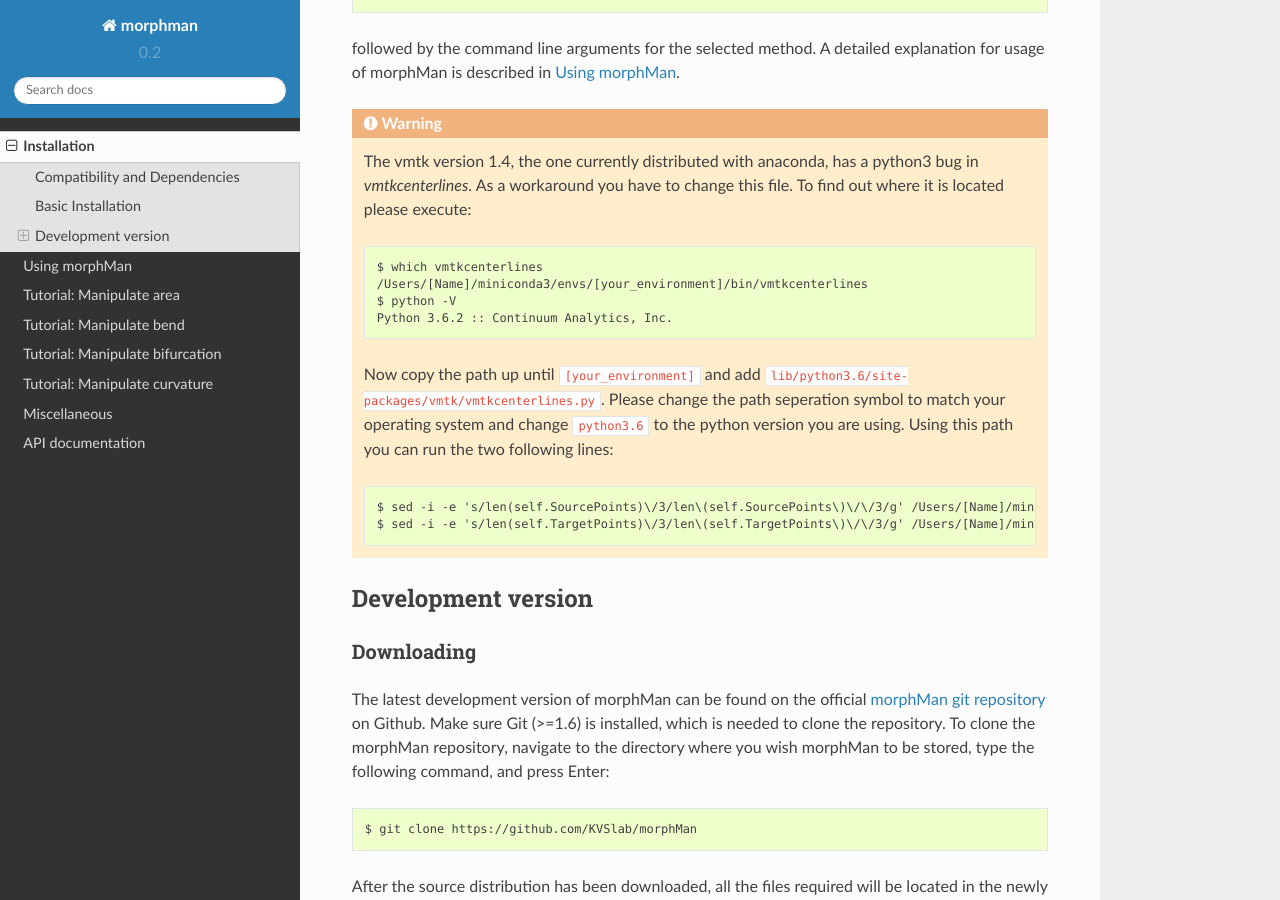
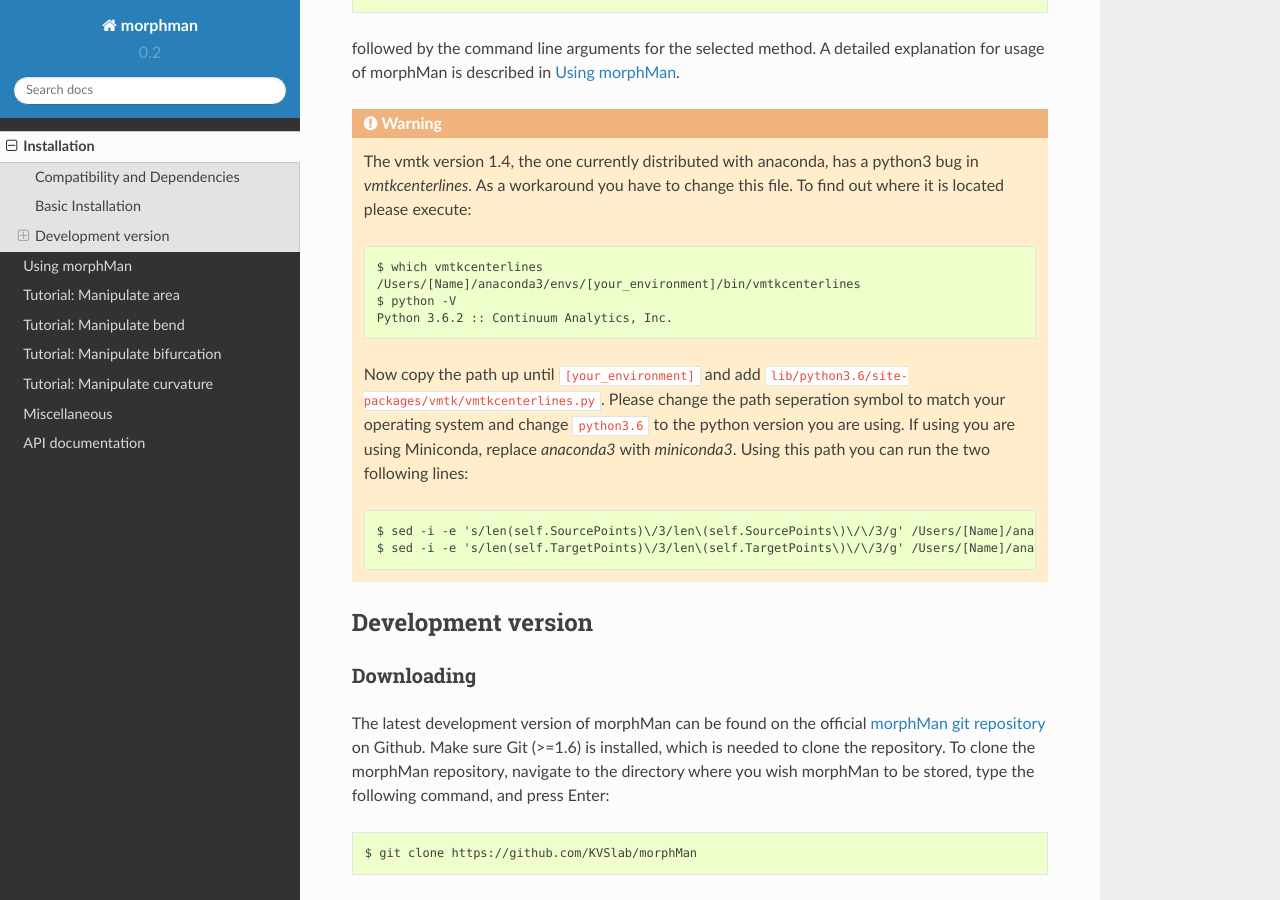
Before and after one commit to KVSlab/morphMan, a Sphinx documentation site: the page built from docs/source/installation.rst, in a window 1280 px wide and 900 px high, scrolled down 988 px. Built offline with Sphinx 7.4.7 and the Read the Docs theme 2.0.0, drawn with Linux system fonts in a browser that asks for light colours.

Commit message:
Update installation warning with anaconda vs miniconda selection

```diff
--- a/docs/source/installation.rst
+++ b/docs/source/installation.rst
@@ -42,14 +42,14 @@ followed by the command line arguments for the selected method. A detailed expla
 .. WARNING:: The vmtk version 1.4, the one currently distributed with anaconda, has a python3 bug in `vmtkcenterlines`. As a workaround you have to change this file. To find out where it is located please execute::
 
     $ which vmtkcenterlines
-    /Users/[Name]/miniconda3/envs/[your_environment]/bin/vmtkcenterlines
+    /Users/[Name]/anaconda3/envs/[your_environment]/bin/vmtkcenterlines
     $ python -V
     Python 3.6.2 :: Continuum Analytics, Inc.
 
-  Now copy the  path up until ``[your_environment]`` and add ``lib/python3.6/site-packages/vmtk/vmtkcenterlines.py``. Please change the path seperation symbol to match your operating system and change ``python3.6`` to the python version you are using. Using this path you can run the two following lines::
+  Now copy the path up until ``[your_environment]`` and add ``lib/python3.6/site-packages/vmtk/vmtkcenterlines.py``. Please change the path seperation symbol to match your operating system and change ``python3.6`` to the python version you are using. If using you are using Miniconda, replace `anaconda3` with `miniconda3`. Using this path you can run the two following lines::
 
-    $ sed -i -e 's/len(self.SourcePoints)\/3/len\(self.SourcePoints\)\/\/3/g' /Users/[Name]/miniconda3/envs/[your_environment]/lib/python3.6/site-packages/vmtk/vmtkcenterlines.py
-    $ sed -i -e 's/len(self.TargetPoints)\/3/len\(self.TargetPoints\)\/\/3/g' /Users/[Name]/miniconda3/envs/[your_environment]/lib/python3.6/site-packages/vmtk/vmtkcenterlines.py
+    $ sed -i -e 's/len(self.SourcePoints)\/3/len\(self.SourcePoints\)\/\/3/g' /Users/[Name]/anaconda3/envs/[your_environment]/lib/python3.6/site-packages/vmtk/vmtkcenterlines.py
+    $ sed -i -e 's/len(self.TargetPoints)\/3/len\(self.TargetPoints\)\/\/3/g' /Users/[Name]/anaconda3/envs/[your_environment]/lib/python3.6/site-packages/vmtk/vmtkcenterlines.py
 
 
 Development version
```
